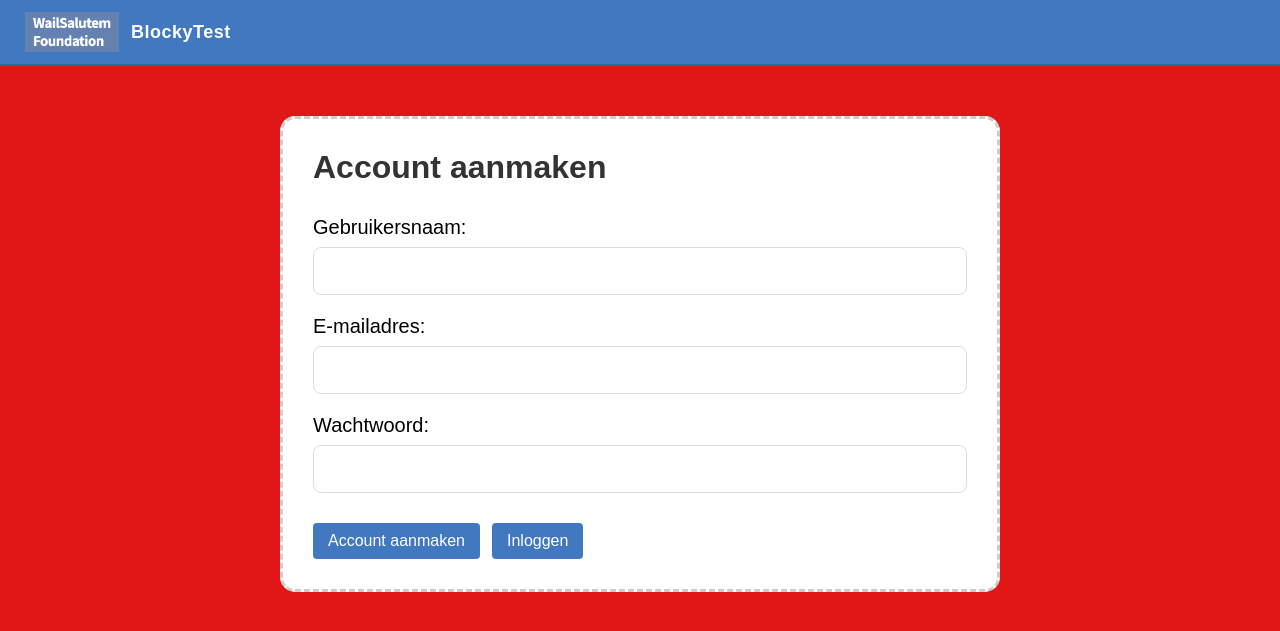
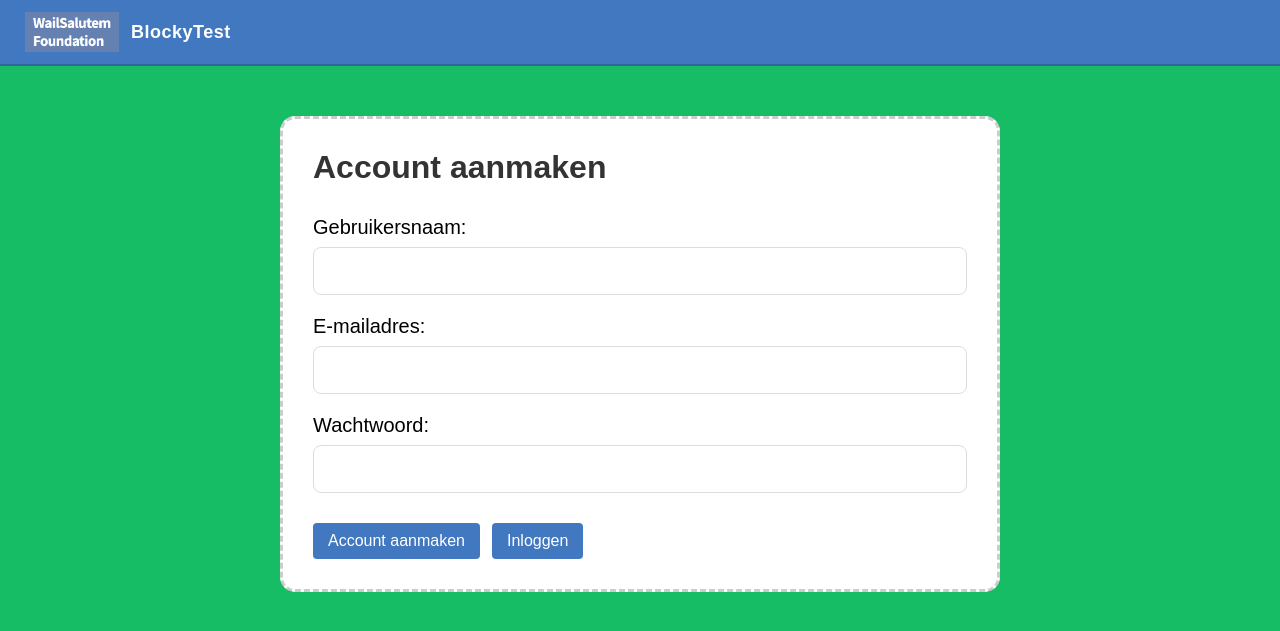
Before and after one commit to amiraelhafidi/BlockyTest, a Flask app: page /projects/register in a window 1280 px wide. Shown: the top 631 px of the page. Run offline with Flask 3, Linux system fonts and the light colour scheme.

Commit message:
fix: test 2 CI/CD pipeline deploy

```diff
--- a/app/static/css/projects.css
+++ b/app/static/css/projects.css
@@ -1,7 +1,7 @@
 /* Algemene pagina-instellingen */
 body {
     margin: 0;
-    background-color: #e11616;
+    background-color: #16bd64;
     font-family: Arial, sans-serif;
 }
 
```
